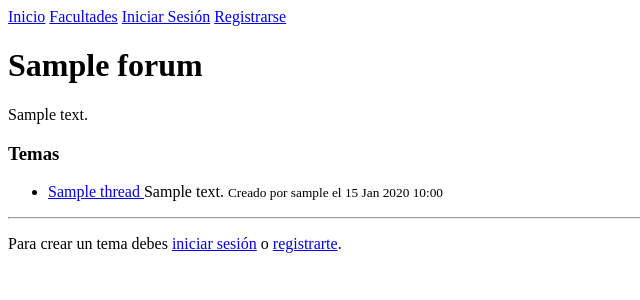
After one commit to fairjey1/Django-blog-website, a Django app: a page that uses templates/partials/navbar.html in a window 1280 px wide. The commit adds this page. Shown: the top 300 px of the page, without its empty margins (0-640 px from the left). Run offline with Django 5.2, Linux system fonts and the light colour scheme; tables that the repository leaves empty hold one stand-in row (values such as "Sample post").

Commit message:
Added forum_detail view

```diff
--- /dev/null
+++ b/apps/forums/forms.py
@@ -0,0 +1,10 @@
+from django import forms
+from .models import Thread
+
+class ThreadForm(forms.ModelForm):
+    class Meta:
+        model = Thread
+        fields = {'title', 'text'}
+        widgets = {
+            'title': forms.TextInput(attrs={'class': 'form-control', 'placeholder': 'Título'}),
+            'text': forms.Textarea(attrs={'class': 'form-control', 'rows': 4, 'placeholder': 'Escribí tu mensaje aca...'}),}
--- a/apps/forums/models.py
+++ b/apps/forums/models.py
@@ -3,6 +3,7 @@ from django.db import models
 # Create your models here.
 from django.db import models
 from django.contrib.auth import get_user_model
+from django.utils.text import slugify
 
 User = get_user_model()
 
@@ -31,6 +32,7 @@ class Category(models.Model):
 class Forum(models.Model):
     title = models.CharField(max_length=100)
     description = models.CharField(max_length=255)
+    slug = models.SlugField(max_length=255, unique=True, blank=True, null=True)
 
 
     faculty = models.ForeignKey(Faculty, on_delete=models.CASCADE, related_name='forums')
@@ -39,12 +41,19 @@ class Forum(models.Model):
     def __str__(self):
         return f"[{self.category}] {self.faculty.short_name} - {self.title}"
 
+    def save(self, *args, **kwargs):
+        if not self.slug:
+            self.slug = slugify(self.title)
+
+        super().save(*args, **kwargs)
+
 
 
 class Thread(models.Model):
     title = models.CharField(max_length=200)
     text = models.TextField()
     date_created = models.DateTimeField(auto_now_add=True)
+    slug = models.SlugField(max_length=255, unique=True, blank=True, null=True)
 
     forum = models.ForeignKey(Forum, on_delete=models.CASCADE, related_name='threads')
     author = models.ForeignKey(User, on_delete=models.CASCADE, related_name='threads')
@@ -56,6 +65,10 @@ class Thread(models.Model):
     def __str__(self):
         return self.title
 
+    def save(self, *args, **kwargs):
+        if not self.slug:
+            self.slug = slugify(self.title)
+        super().save(*args, **kwargs)
 
 class Reply(models.Model):
     text = models.TextField()
--- a/apps/forums/templates/forums/faculty_feed.html
+++ b/apps/forums/templates/forums/faculty_feed.html
@@ -32,7 +32,7 @@
             <ul class="lista-foros" style="list-style: none; padding-left: 0;">
                 {% for foro in grupo.list %}
                     <li style="margin-bottom: 15px; border-bottom: 1px dashed #eee; padding-bottom: 10px;">
-                        <h4><a href="#">{{ foro.title }}</a></h4>
+                        <h4><a href="{% url 'forums:forum_detail' short_name=faculty.short_name slug=foro.slug %}">{{ foro.title }}</a></h4>
                         <p style="color: #666; margin: 5px 0;">{{ foro.description }}</p>
                         <small>📝 Temas activos: {{ foro.threads.count }}</small>
                     </li>
--- /dev/null
+++ b/apps/forums/templates/forums/forum_detail.html
@@ -0,0 +1,43 @@
+{% extends 'base.html' %}
+{% block title %} {{ forum.title }} | Foro {% endblock %}
+
+{% block content %}
+<div class="forum-header">
+    <h1>{{ forum.title }}</h1>
+    <p>{{ forum.description }}</p>
+</div>
+
+<div class="threads-list">
+    <h3>Temas</h3>
+    {% if forum.threads.exists %}
+        <ul>
+            {% for thread in forum.threads.all %}
+                <li>
+                    <a href="#">
+                        {{ thread.title }}
+                    </a>
+                    {{ thread.text }}
+                    <small>Creado por {{ thread.author.username }} el {{ thread.date_created|date:"d M Y H:i" }}</small>
+                </li>
+            {% endfor %}
+        </ul>
+    {% else %}
+        <p>Aún no hay temas en este foro. ¡Sé el primero en crear uno!</p>
+    {% endif %}
+</div>
+
+<hr>
+
+<div class="new-thread-section">
+    {% if user.is_authenticated %}
+        <h3>Crear un nuevo tema</h3>
+        <form method="post" action="{% url 'forums:forum_detail' forum.faculty.short_name forum.slug %}">
+            {% csrf_token %}
+            {{ form.as_p }}
+            <button type="submit">Publicar</button>
+        </form>
+    {% else %}
+        <p>Para crear un tema debes <a href="{% url 'users:login' %}?next={{ request.path }}">iniciar sesión</a> o <a href="{% url 'users:signup' %}">registrarte</a>.</p>
+    {% endif %}
+</div>
+{% endblock %}
--- a/apps/forums/urls.py
+++ b/apps/forums/urls.py
@@ -6,4 +6,5 @@ app_name = 'forums'
 urlpatterns = [
     path('faculties/', views.FacultyListView.as_view(), name='faculty_list'),
     path('faculties/<str:short_name>/', views.FacultyFeedView.as_view(), name='faculty_feed'),
+    path('faculties/<str:short_name>/<slug:slug>/', views.ForumDetailView.as_view(), name='forum_detail'),
 ]
--- a/apps/forums/views.py
+++ b/apps/forums/views.py
@@ -1,6 +1,11 @@
-from django.shortcuts import render
+from django.http import HttpResponseForbidden
+from django.shortcuts import get_object_or_404, render
+from django.urls import reverse_lazy
 from django.views.generic import DetailView, ListView
-from .models import Faculty
+from django.views.generic.edit import FormMixin
+
+from .forms import ThreadForm
+from .models import Faculty, Forum
 # Create your views here.
 
 class FacultyListView(ListView):
@@ -14,3 +19,49 @@ class FacultyFeedView(DetailView):
     context_object_name = 'faculty'
     slug_field = 'short_name'
     slug_url_kwarg = 'short_name'
+
+class ForumDetailView(FormMixin, DetailView): # formMixin para manejar el formulario de creación de Threads dentro del DetailView del Forum
+    model = Forum
+    template_name = 'forums/forum_detail.html'
+    context_object_name = 'forum'
+    slug_field = 'slug'
+    slug_url_kwarg = 'slug'
+    form_class = ThreadForm
+
+    def post(self, request, *args, **kwargs):
+
+        if not request.user.is_authenticated:
+            return HttpResponseForbidden("Debes iniciar sesión para publicar.")
+
+        self.object = self.get_object()  # FormMixin necesita acceso al objeto de la view (el Foro) para generar la URL de éxito y para que nosotros podamos asociarlo al Thread.
+
+        form = self.get_form()
+        if form.is_valid():
+            return self.form_valid(form)
+        else:
+            return self.form_invalid(form)
+
+    def form_valid(self, form):
+        thread = form.save(commit=False)
+        thread.author = self.request.user
+        thread.forum = self.object
+
+        thread.save()
+
+        return super().form_valid(form)
+
+    def get_object(self, queryset=None):
+        faculty_short_name = self.kwargs.get('short_name')
+        forum_slug = self.kwargs.get('slug')
+
+        return get_object_or_404(
+            Forum,
+            slug=forum_slug,
+            faculty__short_name=faculty_short_name
+        )
+
+    def get_success_url(self):
+        return reverse_lazy('forums:forum_detail', kwargs={
+            'short_name': self.object.faculty.short_name,
+            'slug': self.object.slug
+        })
--- a/templates/partials/navbar.html
+++ b/templates/partials/navbar.html
@@ -1,5 +1,6 @@
 <nav>
     <a href="{% url 'inicio' %}">Inicio</a>
+    <a href="{% url 'forums:faculty_list' %}">Facultades</a>
     {% if user.is_authenticated %}
         <p>Hola, {{ user.username }}!</p>
         <a href="{% url 'users:profile' username=user.username %}">Mi Perfil</a>
@@ -11,6 +12,5 @@
     {% else %}
         <a href="{% url 'users:login' %}">Iniciar Sesión</a>
         <a href="{% url 'users:signup' %}">Registrarse</a>
-        <a href="{% url 'forums:faculty_list' %}">Facultades</a>
     {% endif %}
 </nav>
```
Also changed, not shown: apps/forums/migrations/0004_forum_slug_thread_slug.py (added).
